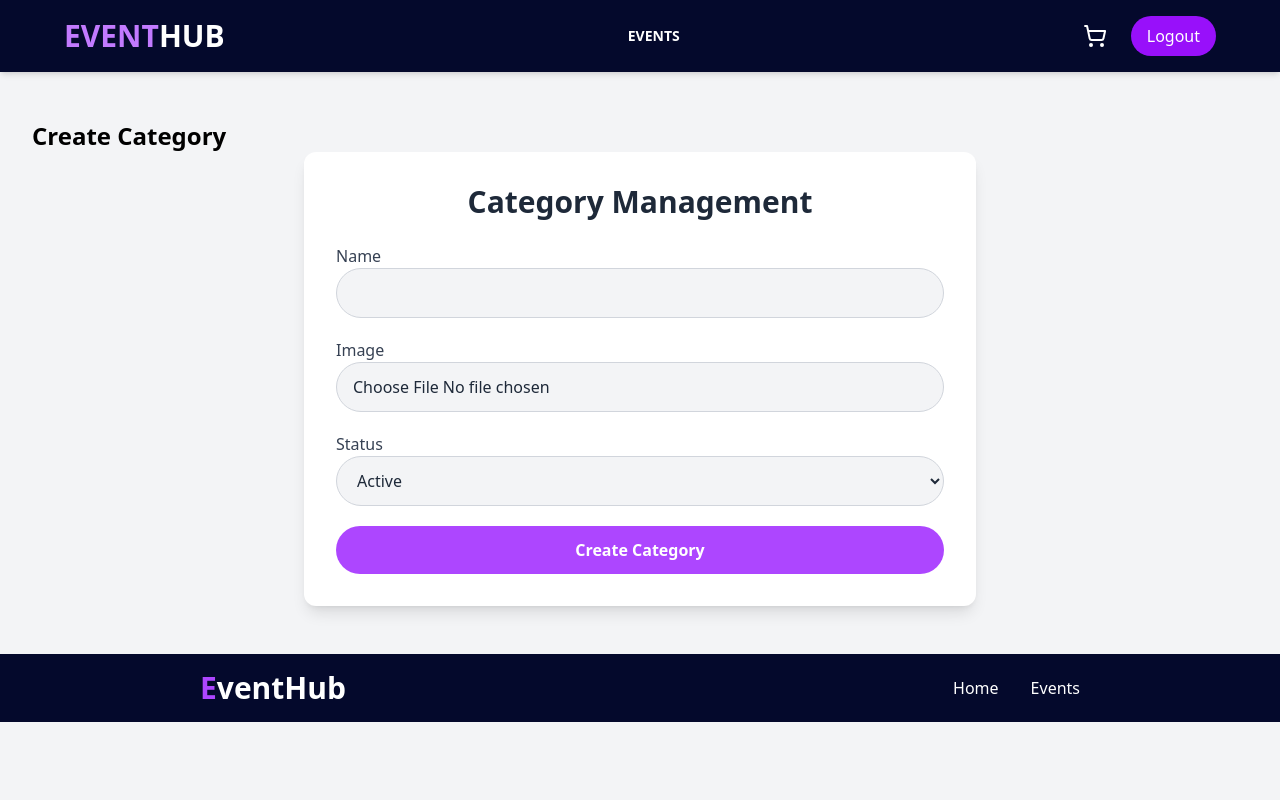
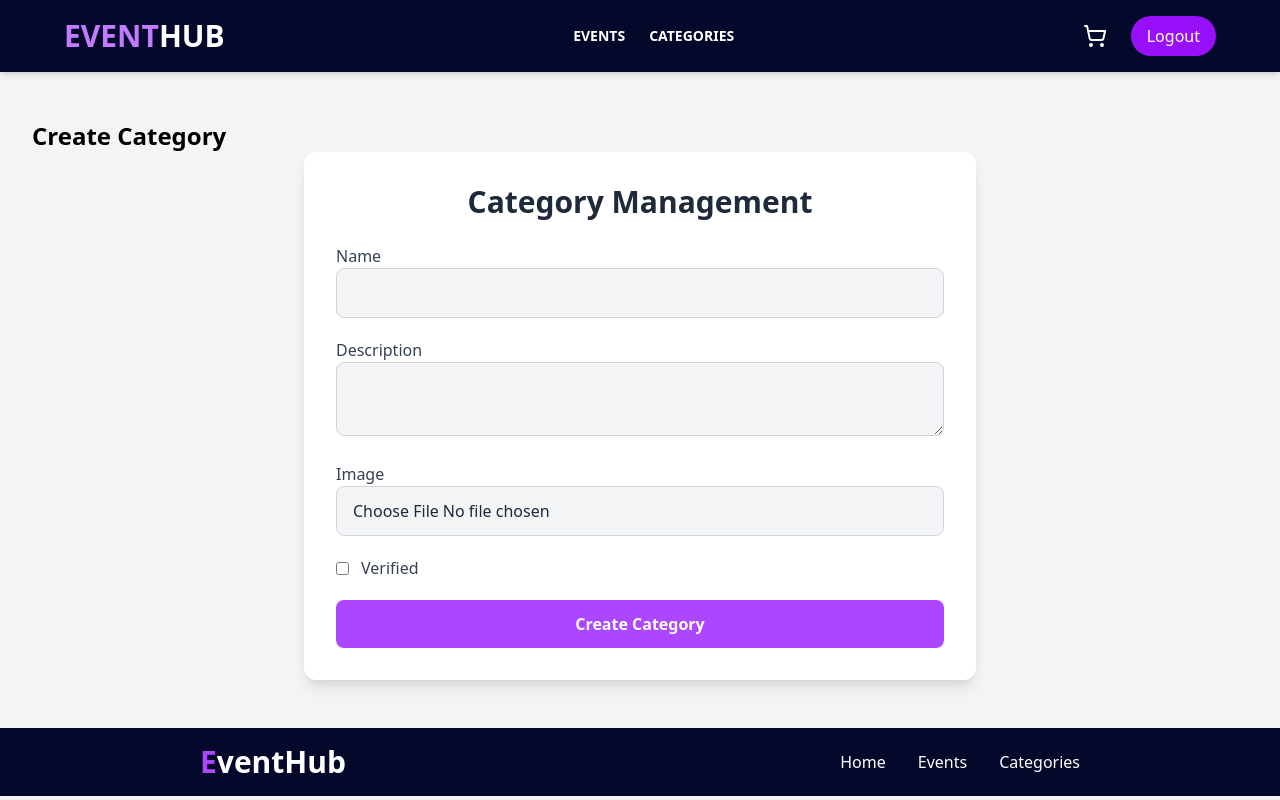
Before and after one commit to iamaidar/event-hub, a React (Vite) app in the folder frontend/: page /admin/categories/create in a window 1280 px wide. Built offline with nearby package versions, Linux system fonts and the light colour scheme; sample sign-in values are in the browser's storage.

Commit message:
сделал фронт для мероприятий

```diff
--- a/frontend/src/api/categoryApi.tsx
+++ b/frontend/src/api/categoryApi.tsx
@@ -62,7 +62,7 @@ export const updateCategory = async (
     id: number | string,
     category: Partial<CategoryType>
 ): Promise<CategoryType> => {
-    const response = await api.put(`/categories/${id}`, category);
+    const response = await api.patch(`/categories/${id}`, category);
     return response.data.data;
 };
 
--- a/frontend/src/components/admin/AdminFooter.tsx
+++ b/frontend/src/components/admin/AdminFooter.tsx
@@ -12,6 +12,7 @@ const Footer = () => {
                 <div className="flex space-x-8 mt-4 md:mt-0">
                     <Link to="/admin" className="text-white hover:text-gray-400">Home</Link>
                     <Link to="/admin/events" className="text-white hover:text-gray-400">Events</Link>
+                    <Link to="/admin/categories" className="text-white hover:text-gray-400">Categories</Link>
                 </div>
             </div>
         </footer>
--- a/frontend/src/components/admin/AdminHeader.tsx
+++ b/frontend/src/components/admin/AdminHeader.tsx
@@ -33,6 +33,10 @@ const AdminHeader = () => {
                 <nav className="hidden md:flex items-center space-x-6 text-sm uppercase mx-auto">
                     <Link to="/admin/events" className="hover:text-gray-300 font-bold">
                         EVENTS
+                    </Link>
+
+                    <Link to="/admin/categories" className="hover:text-gray-300 font-bold">
+                        CATEGORIES
                     </Link>
                 </nav>
 
@@ -80,6 +84,13 @@ const AdminHeader = () => {
                     >
                         EVENTS
                     </Link>
+                    <Link
+                        to="/admin/categories"
+                        className="hover:text-gray-300 font-bold"
+                        onClick={() => setIsMenuOpen(false)}
+                    >
+                        CATEGORIES
+                    </Link>
 
                     <button
                         className="text-white hover:text-gray-300"
--- a/frontend/src/components/admin/CategoryForm.tsx
+++ b/frontend/src/components/admin/CategoryForm.tsx
@@ -1,30 +1,38 @@
+import React from "react";
+
 interface CategoryFormProps {
     name: string;
+    setName: (value: string) => void;
+    description: string;
+    setDescription: (value: string) => void;
+    is_verified: boolean;
+    setIsVerified: (value: boolean) => void;
     imageUrl: string;
-    status: string;
-    setName: (value: string) => void;
     setImageUrl: (value: string) => void;
-    setStatus: (value: string) => void;
     onSubmit: (e: React.FormEvent) => void;
     submitButtonText: string;
 }
 
 const CategoryForm: React.FC<CategoryFormProps> = ({
-                                                         name,
-                                                         imageUrl,
-                                                         status,
-                                                         setName,
-                                                         setImageUrl,
-                                                         setStatus,
-                                                         onSubmit,
-                                                         submitButtonText,
-                                                     }) => {
+                                                       name,
+                                                       setName,
+                                                       description,
+                                                       setDescription,
+                                                       is_verified,
+                                                       setIsVerified,
+                                                       imageUrl,
+                                                       setImageUrl,
+                                                       onSubmit,
+                                                       submitButtonText
+                                                   }) => {
+
     const handleImageChange = (e: React.ChangeEvent<HTMLInputElement>) => {
         if (e.target.files && e.target.files[0]) {
             const file = e.target.files[0];
             const reader = new FileReader();
             reader.onloadend = () => {
                 setImageUrl(reader.result as string);
+                console.log("✅ Image uploaded:", reader.result);
             };
             reader.readAsDataURL(file);
         }
@@ -34,23 +42,37 @@ const CategoryForm: React.FC<CategoryFormProps> = ({
         <div className="max-w-2xl mx-auto p-8 bg-white text-gray-800 rounded-xl shadow-lg">
             <h2 className="text-3xl font-semibold mb-6 text-center">Category Management</h2>
             <form onSubmit={onSubmit} className="space-y-5">
+                {/* Name */}
                 <div>
                     <label className="block text-gray-700">Name</label>
                     <input
                         type="text"
                         value={name}
                         onChange={(e) => setName(e.target.value)}
-                        className="w-full border px-4 py-3 rounded-full bg-gray-100 border-gray-300 focus:ring focus:ring-blue-400"
+                        className="w-full border px-4 py-3 rounded-lg bg-gray-100 border-gray-300 focus:ring focus:ring-blue-400"
                         required
                     />
                 </div>
 
+                {/* Description */}
+                <div>
+                    <label className="block text-gray-700">Description</label>
+                    <textarea
+                        value={description}
+                        onChange={(e) => setDescription(e.target.value)}
+                        className="w-full border px-4 py-3 rounded-lg bg-gray-100 border-gray-300 focus:ring focus:ring-blue-400"
+                        required
+                    />
+                </div>
+
+                {/* Image Upload */}
                 <div>
                     <label className="block text-gray-700">Image</label>
                     <input
                         type="file"
+                        accept="image/*"
                         onChange={handleImageChange}
-                        className="w-full border px-4 py-3 rounded-full bg-gray-100 border-gray-300 focus:ring focus:ring-blue-400"
+                        className="w-full border px-4 py-3 rounded-lg bg-gray-100 border-gray-300 focus:ring focus:ring-blue-400"
                     />
                     {imageUrl && (
                         <div className="mt-3">
@@ -63,22 +85,21 @@ const CategoryForm: React.FC<CategoryFormProps> = ({
                     )}
                 </div>
 
-                <div>
-                    <label className="block text-gray-700">Status</label>
-                    <select
-                        value={status}
-                        onChange={(e) => setStatus(e.target.value)}
-                        className="w-full border px-4 py-3 rounded-full bg-gray-100 border-gray-300 focus:ring focus:ring-blue-400"
-                        required
-                    >
-                        <option value="Active">Active</option>
-                        <option value="Inactive">Inactive</option>
-                    </select>
+                {/* Verified */}
+                <div className="flex items-center">
+                    <input
+                        type="checkbox"
+                        checked={is_verified}
+                        onChange={(e) => setIsVerified(e.target.checked)}
+                        className="mr-3"
+                    />
+                    <span className="text-gray-700">Verified</span>
                 </div>
 
+                {/* Submit Button */}
                 <button
                     type="submit"
-                    className="w-full bg-purple-500 hover:bg-purple-600 text-white font-bold py-3 px-6 rounded-full transition"
+                    className="w-full bg-purple-500 hover:bg-purple-600 text-white font-bold py-3 px-6 rounded-lg transition"
                 >
                     {submitButtonText}
                 </button>
--- a/frontend/src/components/admin/CategoryTable.tsx
+++ b/frontend/src/components/admin/CategoryTable.tsx
@@ -1,44 +1,34 @@
 import { Link } from "react-router-dom";
+import {CategoryType} from "../../api/categoryApi.tsx";
 
-const CategoryTable = () => {
+interface CategoryTableProps {
+    categories: CategoryType[];
+    onDelete: (id: number) => void;
+}
+
+const CategoryTable: React.FC<CategoryTableProps> = ({ categories, onDelete }) => {
     return (
         <div className="overflow-x-auto rounded-lg shadow-lg bg-white p-4">
             <table className="min-w-full text-gray-900">
                 <thead className="bg-gray-100">
                 <tr>
-                    {["Name", "Image", "Status", "Actions"].map((heading) => (
-                        <th
-                            key={heading}
-                            className="px-6 py-3 text-left text-xs font-semibold text-gray-600 uppercase tracking-wider"
-                        >
+                    {["Name", "Verified", "Parent", "Actions"].map((heading) => (
+                        <th key={heading} className="px-6 py-3 text-left text-xs font-semibold text-gray-600 uppercase tracking-wider">
                             {heading}
                         </th>
                     ))}
                 </tr>
                 </thead>
                 <tbody className="divide-y divide-gray-200">
-                {[
-                    { id: 1, imageUrl: "https://via.placeholder.com/50", name: "Category 1", status: "Active", statusColor: "bg-green-100 text-green-700" },
-                    { id: 2, imageUrl: "https://via.placeholder.com/50", name: "Category 2", status: "Inactive", statusColor: "bg-red-100 text-red-700" },
-                ].map((category, index) => (
-                    <tr key={category.id} className={index % 2 === 0 ? "bg-gray-50" : "bg-white"}>
-                        <td className="px-6 py-4">
-                            <img src={category.imageUrl} alt={category.name} className="w-12 h-12 object-cover rounded-full" />
-                        </td>
+                {categories.map((category) => (
+                    <tr key={category.id} className="bg-white">
                         <td className="px-6 py-4">{category.name}</td>
-                        <td className="px-6 py-4">
-                                <span className={`px-3 py-1 rounded-full text-xs font-semibold ${category.statusColor}`}>
-                                    {category.status}
-                                </span>
-                        </td>
+                        <td className="px-6 py-4">{category.is_verified ? "✅ Verified" : "❌ Not Verified"}</td>
+                        <td className="px-6 py-4">{category.parent ? category.parent.name : "—"}</td>
                         <td className="px-6 py-4 flex space-x-3">
-                            <Link to={`/admin/categories/${category.id}`} className="text-blue-500 hover:underline">
-                                Details
-                            </Link>
-                            <Link to={`/admin/categories/edit/${category.id}`} className="text-green-500 hover:underline">
-                                Edit
-                            </Link>
-                            <button className="text-red-500 hover:underline">Delete</button>
+                            <Link to={`/admin/categories/${category.id}`} className="text-blue-500 hover:underline">Details</Link>
+                            <Link to={`/admin/categories/edit/${category.id}`} className="text-green-500 hover:underline">Edit</Link>
+                            <button onClick={() => onDelete(category.id)} className="text-red-500 hover:underline">Delete</button>
                         </td>
                     </tr>
                 ))}
--- a/frontend/src/pages/admin/category/CategoryCreate.tsx
+++ b/frontend/src/pages/admin/category/CategoryCreate.tsx
@@ -1,32 +1,38 @@
 import React, { useState } from "react";
-import CategoryForm from "../../../components/admin/CategoryForm.tsx";
+import { useNavigate } from "react-router-dom";
+import { createCategory } from "../../../api/categoryApi";
+import CategoryForm from "../../../components/admin/CategoryForm";
 
 const CategoryCreate: React.FC = () => {
     const [name, setName] = useState("");
-    const [imageUrl, setImageUrl] = useState("");
-    const [status, setStatus] = useState("Active");
+    const [description, setDescription] = useState("");
+    const [is_verified, setIsVerified] = useState(false);
+    const [imageUrl, setImageUrl] = useState(""); // 🛠 Добавили imageUrl
 
-    const handleSubmit = (e: React.FormEvent) => {
+    const navigate = useNavigate();
+
+    const handleSubmit = async (e: React.FormEvent) => {
         e.preventDefault();
-        alert(
-            `Form submitted (no functionality yet):\n` +
-            `Name: ${name}\n` +
-            `Image URL: ${imageUrl}\n` +
-            `Status: ${status}`
-        );
+        try {
+            await createCategory({ name, description, is_verified }); // 🛠 Передаем все параметры
+            navigate("/admin/categories");
+        } catch (error) {
+            alert("Error creating category");
+        }
     };
 
     return (
         <div className="container mx-auto px-4 py-8">
             <h1 className="text-2xl font-bold">Create Category</h1>
-
             <CategoryForm
                 name={name}
                 setName={setName}
-                imageUrl={imageUrl}
-                setImageUrl={setImageUrl}
-                status={status}
-                setStatus={setStatus}
+                description={description}
+                setDescription={setDescription}
+                is_verified={is_verified}
+                setIsVerified={setIsVerified}
+                imageUrl={imageUrl} // 🛠 Передаем `imageUrl`
+                setImageUrl={setImageUrl} // 🛠 Передаем `setImageUrl`
                 onSubmit={handleSubmit}
                 submitButtonText="Create Category"
             />
--- a/frontend/src/pages/admin/category/CategoryEdit.tsx
+++ b/frontend/src/pages/admin/category/CategoryEdit.tsx
@@ -1,38 +1,55 @@
-import React, { useState } from "react";
-import CategoryForm from "../../../components/admin/CategoryForm.tsx"; // Убедитесь, что путь правильный
+import React, { useEffect, useState } from "react";
+import { useNavigate, useParams } from "react-router-dom";
+import { fetchCategoryById, updateCategory, CategoryType } from "../../../api/categoryApi";
+import CategoryForm from "../../../components/admin/CategoryForm";
 
 const CategoryEdit: React.FC = () => {
-    // Состояния для категории
-    const [name, setName] = useState("Category Name");
-    const [imageUrl, setImageUrl] = useState<string>(""); // Хранение URL изображения
-    const [status, setStatus] = useState("Active");
+    const { id } = useParams<{ id: string }>();
+    const navigate = useNavigate();
+    const [category, setCategory] = useState<CategoryType | null>(null);
+    const [loading, setLoading] = useState(true);
 
-    // Функция для обработки отправки формы
-    const handleSubmit = (e: React.FormEvent) => {
+    useEffect(() => {
+        if (id) {
+            fetchCategoryById(id)
+                .then(setCategory)
+                .catch(() => alert("Error loading category"))
+                .finally(() => setLoading(false));
+        }
+    }, [id]);
+
+    const handleSubmit = async (e: React.FormEvent) => {
         e.preventDefault();
-        alert("Form submitted with new data");
-        console.log({
-            name,
-            imageUrl,
-            status,
-        });
+        if (!category) return;
+
+        try {
+            await updateCategory(id!, category);
+            navigate("/admin/categories");
+        } catch (error) {
+            alert("Error updating category");
+        }
     };
+
+    if (loading) return <div className="container mx-auto px-4 py-8">Loading...</div>;
 
     return (
         <div className="container mx-auto px-4 py-8">
-            <h1 className="text-2xl font-bold mb-4">Edit Category</h1>
-
-            {/* Передаем состояния и функцию submit в компонент CategoryForm */}
-            <CategoryForm
-                name={name}
-                imageUrl={imageUrl}
-                status={status}
-                setName={setName}
-                setImageUrl={setImageUrl}
-                setStatus={setStatus}
-                onSubmit={handleSubmit}
-                submitButtonText="Save Changes"
-            />
+            <h1 className="text-2xl font-bold">Edit Category</h1>
+            {category && (
+                <CategoryForm
+                    name={category.name}
+                    setName={(name) => setCategory({...category, name})}
+                    description={category.description || ""}
+                    setDescription={(description) => setCategory({...category, description})}
+                    is_verified={category.is_verified || false}
+                    setIsVerified={(is_verified) => setCategory({...category, is_verified})}
+                    onSubmit={handleSubmit}
+                    submitButtonText="Save Changes"
+                    imageUrl={""}
+                    setImageUrl={function (): void {
+                    throw new Error("Function not implemented.");
+                }}></CategoryForm>
+            )}
         </div>
     );
 };
--- a/frontend/src/pages/admin/category/CategoryList.tsx
+++ b/frontend/src/pages/admin/category/CategoryList.tsx
@@ -1,9 +1,43 @@
-import CategoryTable from "../../../components/admin/CategoryTable.tsx";
-import Button from "../../../UI/Button.tsx";
+import React, { useEffect, useState } from "react";
+import { fetchCategories, deleteCategory, CategoryType } from "../../../api/categoryApi";
+import CategoryTable from "../../../components/admin/CategoryTable";
+import Button from "../../../UI/Button";
 
-interface CategoryListProps {}
+const CategoryList: React.FC = () => {
+    const [categories, setCategories] = useState<CategoryType[]>([]);
+    const [loading, setLoading] = useState<boolean>(true);
+    const [error, setError] = useState<string | null>(null);
 
-const CategoryList: React.FC<CategoryListProps> = () => {
+    useEffect(() => {
+        loadCategories();
+    }, []);
+
+    const loadCategories = async () => {
+        try {
+            setLoading(true);
+            const data = await fetchCategories();
+            setCategories(data);
+        } catch (error) {
+            setError("Error loading categories");
+        } finally {
+            setLoading(false);
+        }
+    };
+
+    const handleDelete = async (id: number) => {
+        if (window.confirm("Are you sure you want to delete this category?")) {
+            try {
+                await deleteCategory(id);
+                setCategories(categories.filter((category) => category.id !== id));
+            } catch (error) {
+                alert("Error deleting category");
+            }
+        }
+    };
+
+    if (loading) return <div className="container mx-auto px-4 py-8">Loading...</div>;
+    if (error) return <div className="container mx-auto px-4 py-8">{error}</div>;
+
     return (
         <div className="container mx-auto px-4 py-8 relative">
             <div className="flex justify-between items-center mb-4">
@@ -11,7 +45,7 @@ const CategoryList: React.FC<CategoryListProps> = () => {
                 <Button text="Create Category" to="/admin/categories/create" variant="green" />
             </div>
 
-            <CategoryTable />
+            <CategoryTable categories={categories} onDelete={handleDelete} />
         </div>
     );
 };
```
